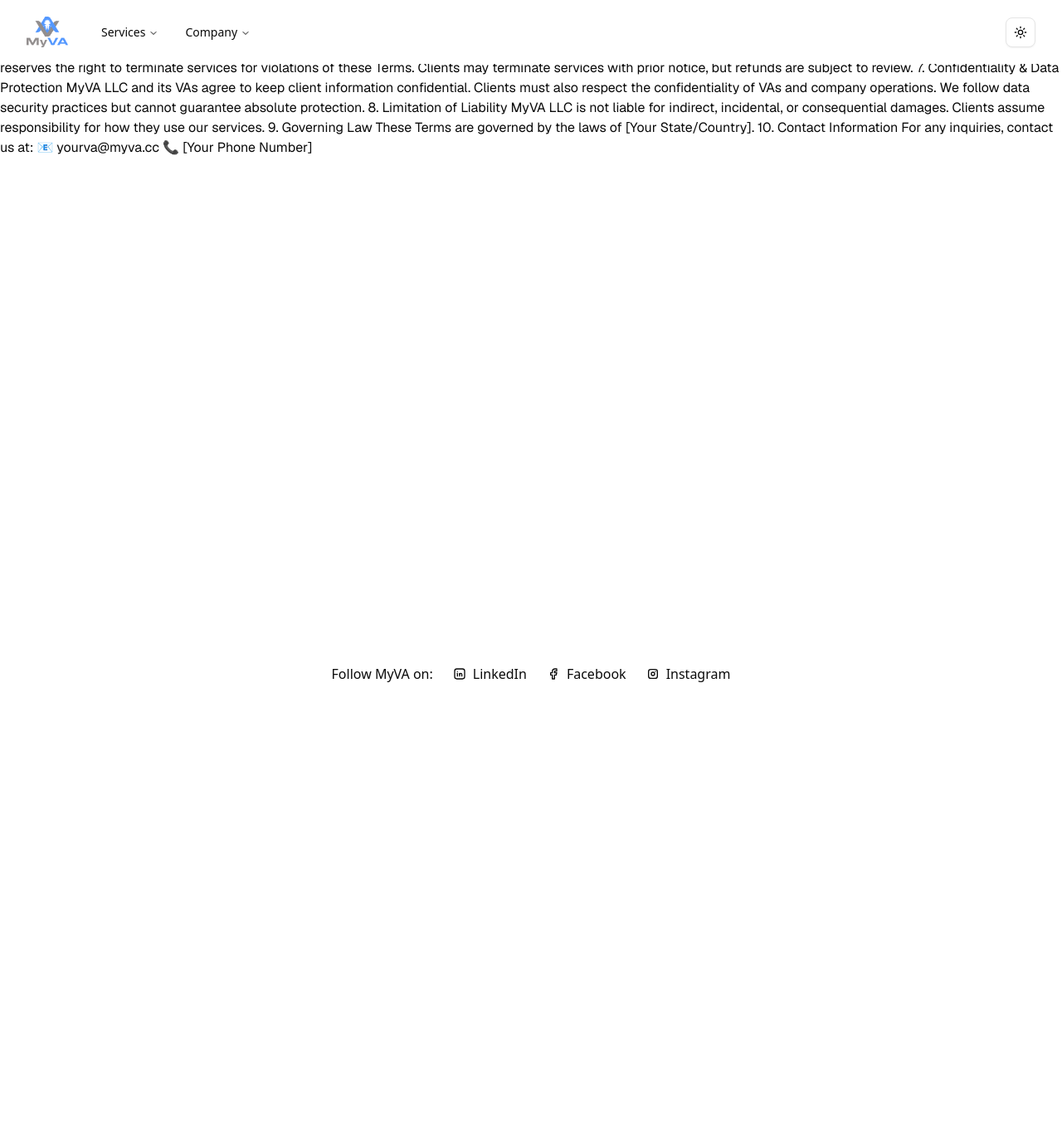
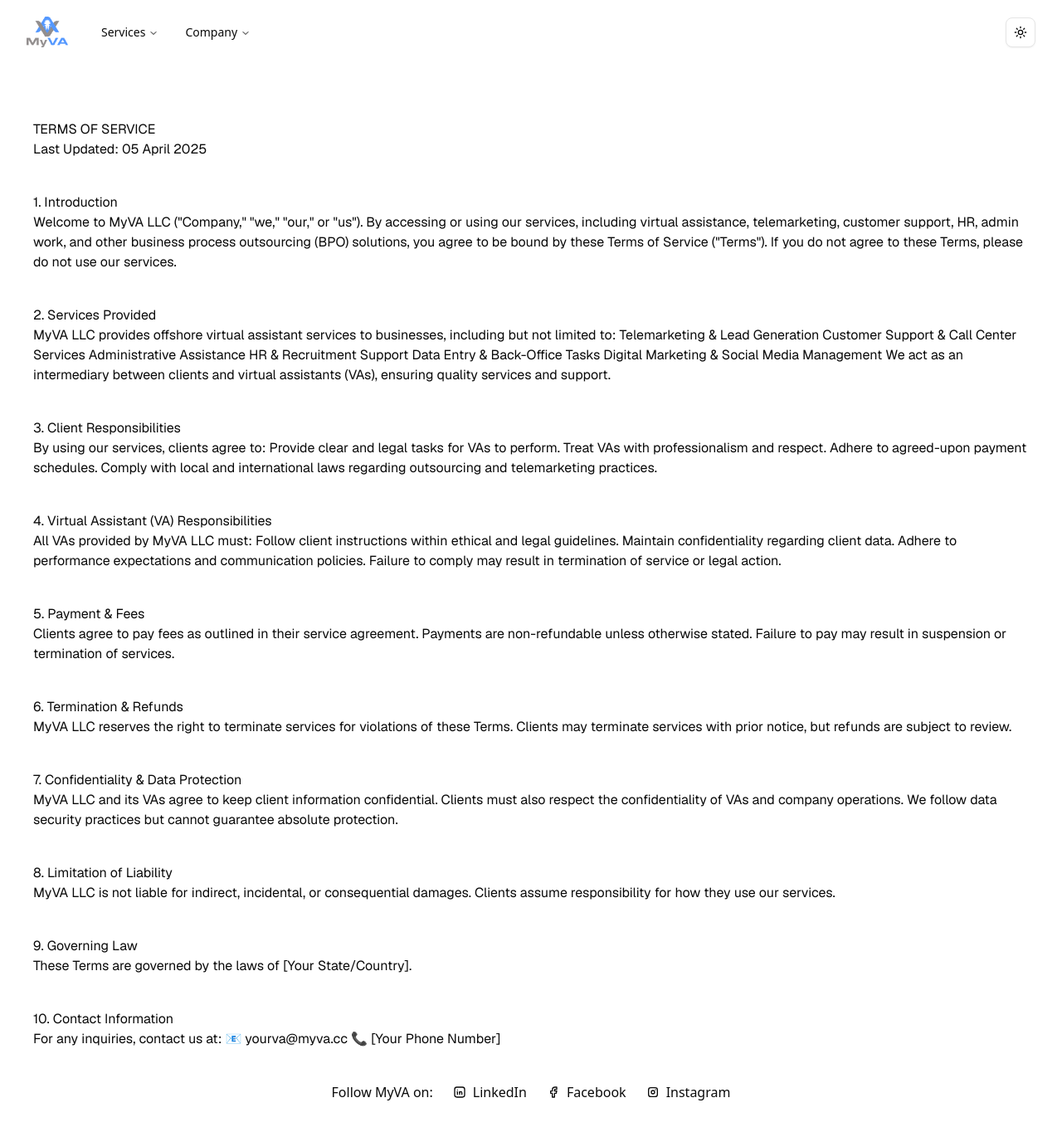
Before and after one commit to deyaxshami/myva, a Next.js app: page /termsofservice in a window 1280 px wide. Shown: the top 1364 px of the page at 83% size. Before the commit the page ends 888 px from the top, so only its background shows below. Built offline with nearby package versions, Linux system fonts and the light colour scheme.

Commit message:
update term of use

```diff
--- a/app/termsofservice/page.tsx
+++ b/app/termsofservice/page.tsx
@@ -5,19 +5,33 @@ import Link from "next/link";
 
 export default function Home() {
     return (
-        <div className="grid grid-rows-[20px_1fr_20px] items-center justify-items-center min-h-screen  font-[family-name:var(--font-geist-sans)]">
-            {`
-Example
+        <div className="mt-36 font-[family-name:var(--font-geist-sans)]">
+
+            <div className="m-10">
+                <h1>
                     TERMS OF SERVICE
-
-Last Updated: [Insert Date]
-
+                </h1>
+                <h5>
+                    Last Updated: 05 April 2025
+                </h5>
+            </div>
+            <div className="m-10">
+                <h2>
                     1. Introduction
-Welcome to MyVA LLC ("Company," "we," "our," or "us"). By accessing or using our services, including virtual assistance, telemarketing, customer support, HR, admin work, and other business process outsourcing (BPO) solutions, you agree to be bound by these Terms of Service ("Terms").
+                </h2>
+                <p>
+                    Welcome to MyVA LLC (&quot;Company,&quot; &quot;we,&quot; &quot;our,&quot; or &quot;us&quot;). By accessing or using our services, including virtual assistance, telemarketing, customer support, HR, admin work, and other business process outsourcing (BPO) solutions, you agree to be bound by these Terms of Service (&quot;Terms&quot;).
 
                     If you do not agree to these Terms, please do not use our services.
+                </p>
+            </div>
 
+
+            <div className="m-10">
+                <h2>
                     2. Services Provided
+                </h2>
+                <p>
                     MyVA LLC provides offshore virtual assistant services to businesses, including but not limited to:
 
                     Telemarketing & Lead Generation
@@ -33,8 +47,15 @@ MyVA LLC provides offshore virtual assistant services to businesses, including b
                     Digital Marketing & Social Media Management
 
                     We act as an intermediary between clients and virtual assistants (VAs), ensuring quality services and support.
+                </p>
+            </div>
 
+
+            <div className="m-10">
+                <h2>
                     3. Client Responsibilities
+                </h2>
+                <p>
                     By using our services, clients agree to:
 
                     Provide clear and legal tasks for VAs to perform.
@@ -44,8 +65,14 @@ By using our services, clients agree to:
                     Adhere to agreed-upon payment schedules.
 
                     Comply with local and international laws regarding outsourcing and telemarketing practices.
+                </p>
+            </div>
 
+            <div className="m-10">
+                <h2>
                     4. Virtual Assistant (VA) Responsibilities
+                </h2>
+                <p>
                     All VAs provided by MyVA LLC must:
 
                     Follow client instructions within ethical and legal guidelines.
@@ -55,43 +82,94 @@ All VAs provided by MyVA LLC must:
                     Adhere to performance expectations and communication policies.
 
                     Failure to comply may result in termination of service or legal action.
+                </p>
+            </div>
 
+
+            <div className="m-10">
+                <h2>
                     5. Payment & Fees
+                </h2>
 
+                <p>
                     Clients agree to pay fees as outlined in their service agreement.
 
                     Payments are non-refundable unless otherwise stated.
 
                     Failure to pay may result in suspension or termination of services.
+                </p>
 
+            </div>
+
+
+            <div className="m-10">
+                <h2>
                     6. Termination & Refunds
-
+                </h2>
+                <p>
                     MyVA LLC reserves the right to terminate services for violations of these Terms.
 
                     Clients may terminate services with prior notice, but refunds are subject to review.
+                </p>
+            </div>
 
+
+
+            <div className="m-10">
+
+                <h2>
                     7. Confidentiality & Data Protection
+                </h2>
 
+                <p>
                     MyVA LLC and its VAs agree to keep client information confidential.
 
                     Clients must also respect the confidentiality of VAs and company operations.
 
                     We follow data security practices but cannot guarantee absolute protection.
+                </p>
+            </div>
 
+
+            <div className="m-10">
+                <h2>
                     8. Limitation of Liability
+                </h2>
 
+                <p>
                     MyVA LLC is not liable for indirect, incidental, or consequential damages.
 
                     Clients assume responsibility for how they use our services.
+                </p>
+            </div>
 
+            <div className="m-10">
+
+                <h2>
                     9. Governing Law
+                </h2>
+
+                <p>
                     These Terms are governed by the laws of [Your State/Country].
+                </p>
 
+            </div>
+
+
+            <div className="m-10">
+                <h2>
                     10. Contact Information
+                </h2>
+
+                <p>
                     For any inquiries, contact us at:
                     📧 yourva@myva.cc
                     📞 [Your Phone Number]
-`}
+                </p>
+            </div>
+
+
+
         </div>
     );
 }
```
Lines whose indentation alone changed are shown as unchanged.
